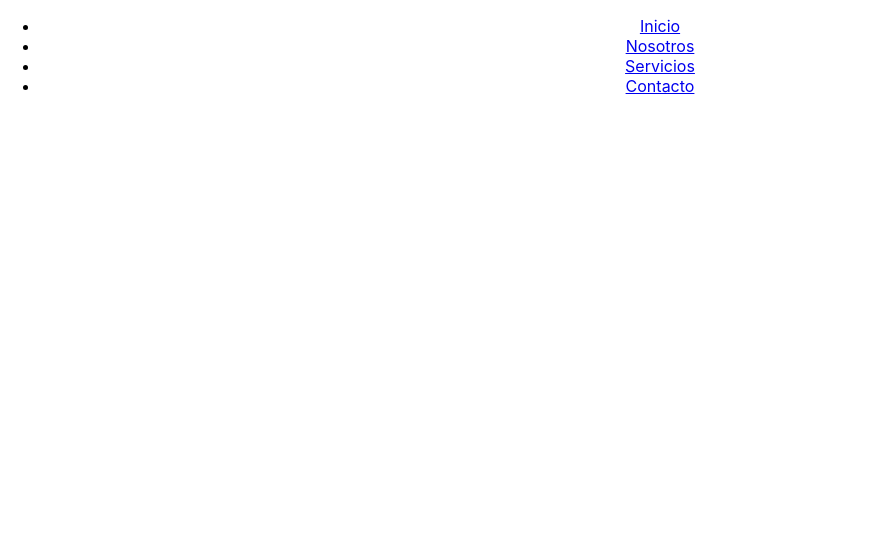
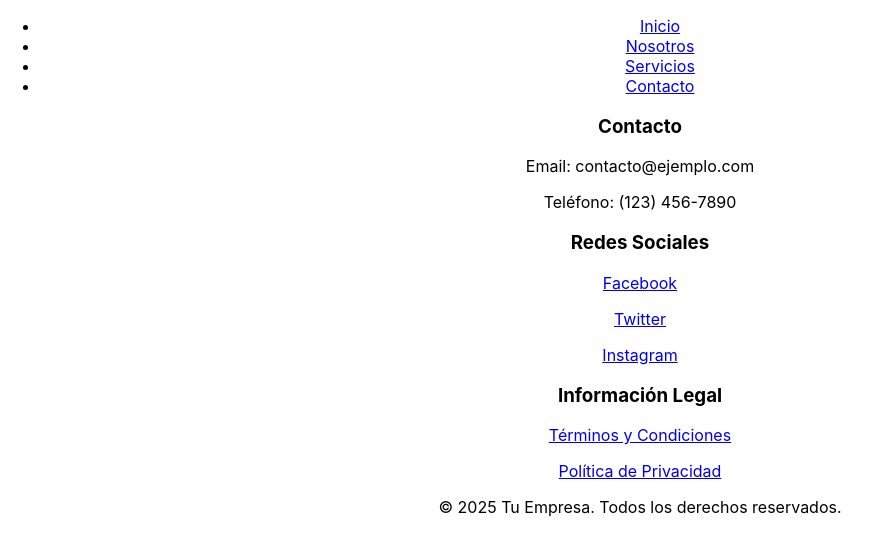
Before and after one commit to luislr220/TodoEsPosible, a React (Create React App) app: page / in a window 1280 px wide. Shown: the top 556 px of the page, without its empty margins (0-877 px from the left). Built offline with nearby package versions, Linux system fonts and the light colour scheme.

Commit message:
Agregando el Footer

```diff
--- a/src/App.js
+++ b/src/App.js
@@ -1,10 +1,13 @@
 import './App.css';
+import Footer from './components/Footer';
 import Header from './components/Header';
 
 function App() {
   return (
     <div className="App">
       <Header />
+
+      <Footer/>
     </div>
   );
 }
--- /dev/null
+++ b/src/components/Footer.jsx
@@ -0,0 +1,39 @@
+const Footer = () => {
+  return (
+    <footer>
+      <div className="footer-content">
+        <div className="footer-section">
+          <h3>Contacto</h3>
+          <p>Email: contacto@ejemplo.com</p>
+          <p>Teléfono: (123) 456-7890</p>
+        </div>
+        <div className="footer-section">
+          <h3>Redes Sociales</h3>
+          <p>
+            <a href="https://facebook.com/tuempresa">Facebook</a>
+          </p>
+          <p>
+            <a href="https://twitter.com/tuempresa">Twitter</a>
+          </p>
+          <p>
+            <a href="https://instagram.com/tuempresa">Instagram</a>
+          </p>
+        </div>
+        <div className="footer-section">
+          <h3>Información Legal</h3>
+          <p>
+            <a href="/terminos-y-condiciones">Términos y Condiciones</a>
+          </p>
+          <p>
+            <a href="/politica-privacidad">Política de Privacidad</a>
+          </p>
+        </div>
+      </div>
+      <div className="footer-bottom">
+        <p>&copy; 2025 Tu Empresa. Todos los derechos reservados.</p>
+      </div>
+    </footer>
+  );
+};
+
+export default Footer;
```
